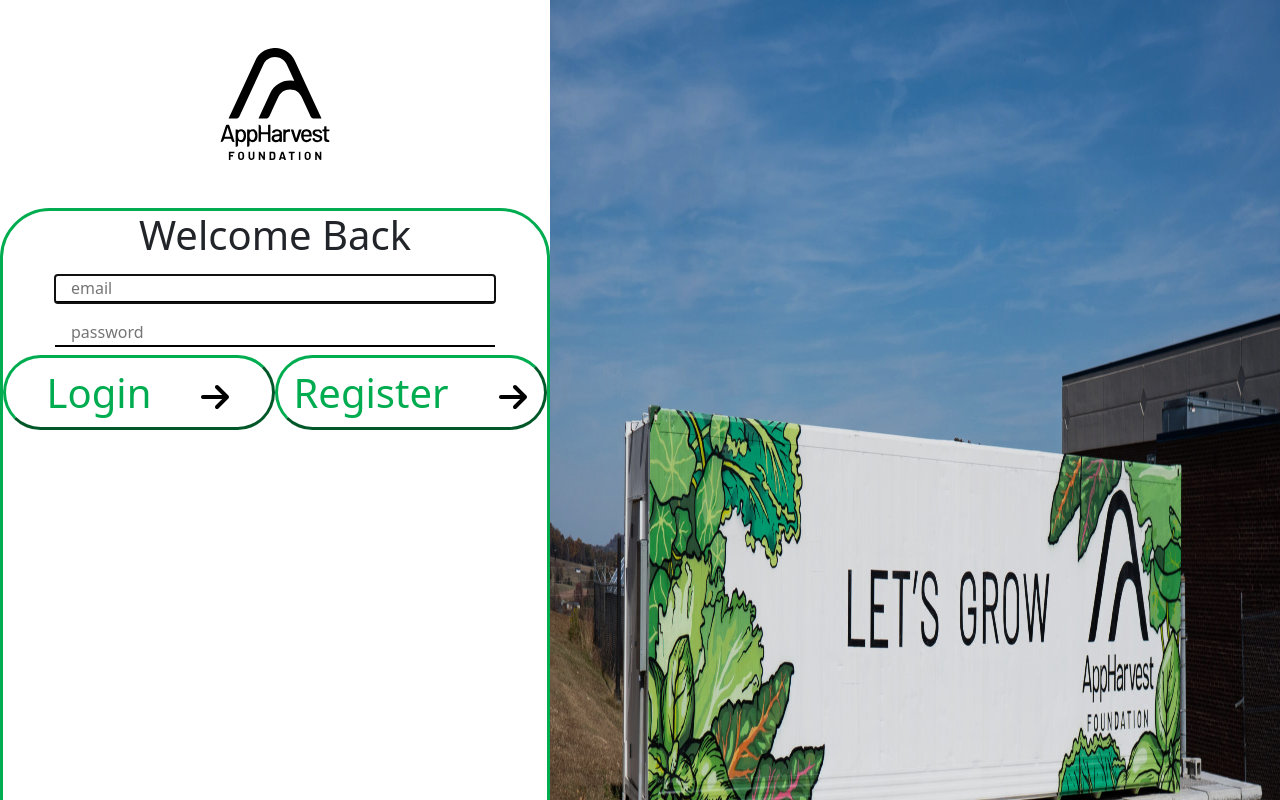
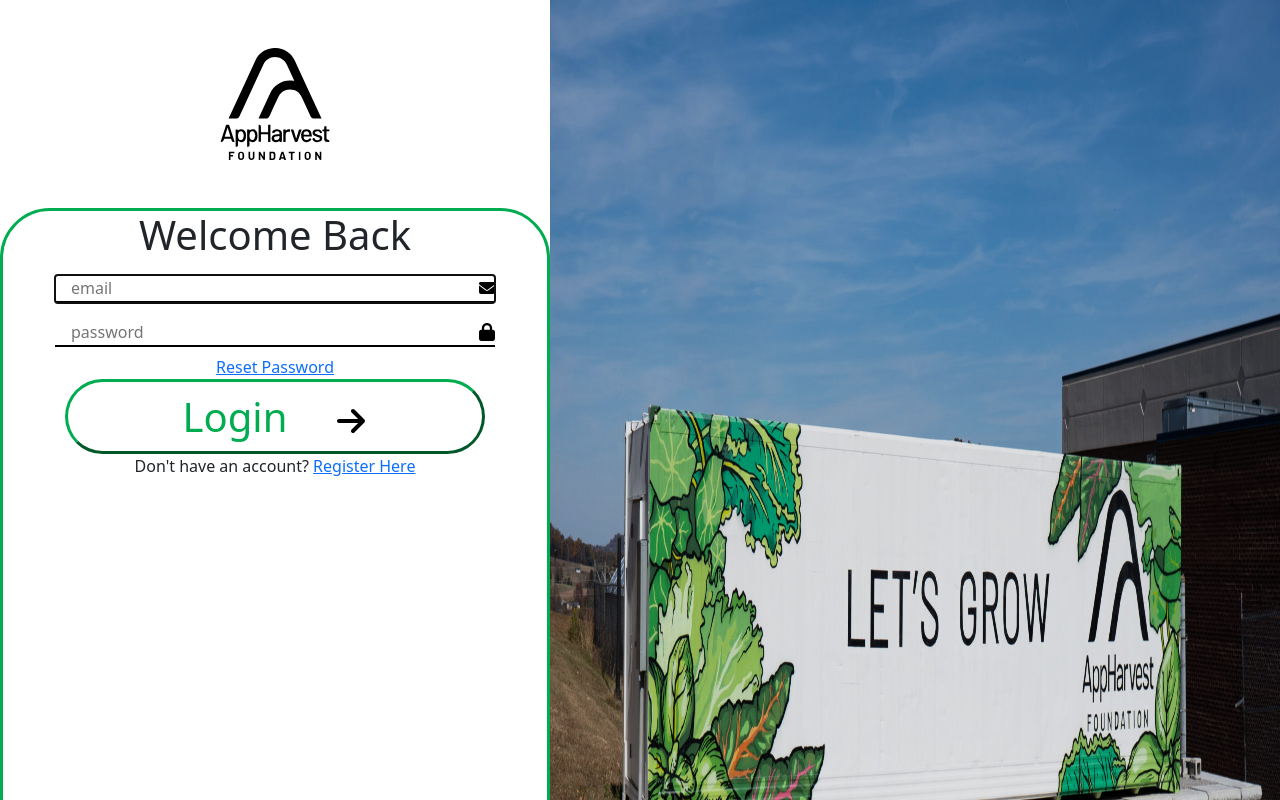
Before and after one commit to App-Harvest-UofL/App-Harvest-UI, a React (Create React App) app: page / in a window 1280 px wide. Shown: the top 800 px of the page. Built offline with nearby package versions, Linux system fonts and the light colour scheme.

Commit message:
update to lgoing page, added icons and buttons

```diff
--- a/src/Pages/login.js
+++ b/src/Pages/login.js
@@ -83,24 +83,29 @@ const LoginPage = () => {
               <form onSubmit={handleSubmit}>
                 <div className='d-flex justify-content-center'>
                   <input
-                    className='input-style mt-2 mb-2'
+                    className='input-style input-style-email mt-2 mb-2'
                     type='email'
                     placeholder='email'
                     ref={emailRef}
                     onChange={(e) => setEmail(e.target.value)}
                     value={email}
                     required
-                  ></input>
+                  />
                 </div>
                 <div className='d-flex justify-content-center'>
                   <input
-                    className='input-style mt-2 mb-2'
+                    className='input-style input-style-password mt-2 mb-2'
                     type='password'
                     placeholder='password'
                     onChange={(e) => setPassword(e.target.value)}
                     value={password}
                     required
                   ></input>
+                </div>
+                <div className='d-flex w-100 justify-content-center'>
+                  <a classname='' href='/'>
+                    Reset Password
+                  </a>
                 </div>
                 <div className='d-flex justify-content-center'>
                   <button className='login-button-style' type='submit'>
@@ -113,16 +118,12 @@ const LoginPage = () => {
                       />
                     </span>
                   </button>
-                  <button className='login-button-style' type='submit'>
-                    Register
-                    <span className='ms-5'>
-                      <img
-                        className='right-arrow-style'
-                        src='arrow-right-solid.svg'
-                        alt='right arrow shaped image'
-                      />
-                    </span>
-                  </button>
+                </div>
+                <div className='d-flex justify-content-center'>
+                  <p>
+                    Don't have an account?{' '}
+                    <a href='/registerPage'>Register Here</a>
+                  </p>
                 </div>
               </form>
             </div>
--- a/src/login.css
+++ b/src/login.css
@@ -32,6 +32,18 @@
   width: 27.5rem;
   border-bottom: 2px solid #000;
 }
+.input-style-email {
+  background-image: url('../public/envelope-solid\(1\).svg');
+  background-repeat: no-repeat;
+  background-position: right center;
+  background-size: 1rem;
+}
+.input-style-password {
+  background-image: url('../public/lock-solid.svg');
+  background-repeat: no-repeat;
+  background-position: right center;
+  background-size: 1rem;
+}
 .right-arrow-style {
   height: 2rem;
   width: 2rem;
@@ -47,17 +59,11 @@
   color: #00ac50;
 }
 
-
 @media (min-width: 992px) {
-
 }
 
-
 @media (min-width: 1200px) {
-
 }
 
-
 @media (min-width: 1400px) {
-
 }
```
Also changed, not shown: public/envelope-solid(1).svg (added).
